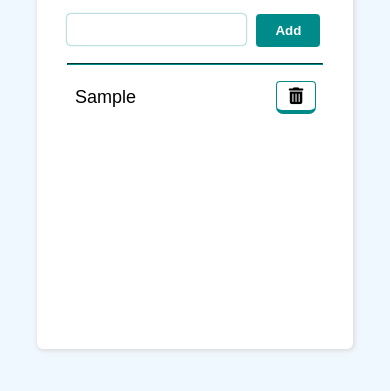
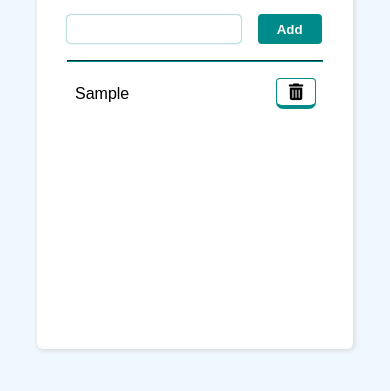
Before and after one commit to ErankiAditya8072/Todos, a plain HTML site: page index.html in a window 390 px wide. Both pictures are taken after typing "Sample" into the empty fields and a click on the button "Add". Shown: the part 283-674 px from the top of the page. Drawn offline with Linux system fonts and the light colour scheme.

Commit message:
device screen width

```diff
--- a/todos.css
+++ b/todos.css
@@ -35,7 +35,7 @@ hr{
 
 input[type="text"]{
     height:1.5em;
-    width:11.8em;
+    width:11.6em;
     border:none;
     outline:none;
     border-radius:4px;
@@ -46,8 +46,8 @@ input[type="text"]{
 }
 #btn{
     height:2.5em;
-    margin:-2px 0px 0px 6px;
-    width:5.2em;
+    width:5.1em;
+    margin:0px 0px 0px 11px;
     padding:2px 2px 2px 2px;
     font-family:sans-serif;
     font-weight:bold;
@@ -108,10 +108,20 @@ table
         font-weight:bold;
     }
     input[type="text"]{
-        width:9.3em;
+        width:10.1em;
+        font-size:16px;
+
     }
     #btn{
         width:4.8em;
+        height:2.3em;
+        margin:0px 0px 0px 13px;
 
     }
+    .cols1{
+        font-size:16px;
+    }
+    .desbtn{
+        height:31px;
+    }
 }
--- a/todos.js
+++ b/todos.js
@@ -42,8 +42,16 @@ function addrow()
         var r4 = document.createElement('td');
         var r5= document.createElement('button');
         r5.className="desbtn";
-        r5.innerHTML='<i class="fas fa-trash-alt fa-lg"></i>';
-
+        console.log(window.screen.width);
+        if (window.screen.width < 600)
+        {
+            r5.innerHTML='<i class="fas fa-trash-alt fa-sm"></i>';
+            console.log("300px");
+        }
+        else
+        {
+           r5.innerHTML='<i class="fas fa-trash-alt fa-lg"></i>';
+        }
         r4.appendChild(r5);
         r2.appendChild(r3);
         r1.appendChild(r2);
```
